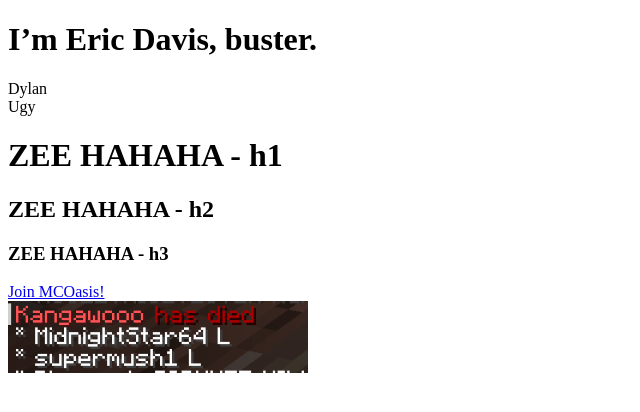
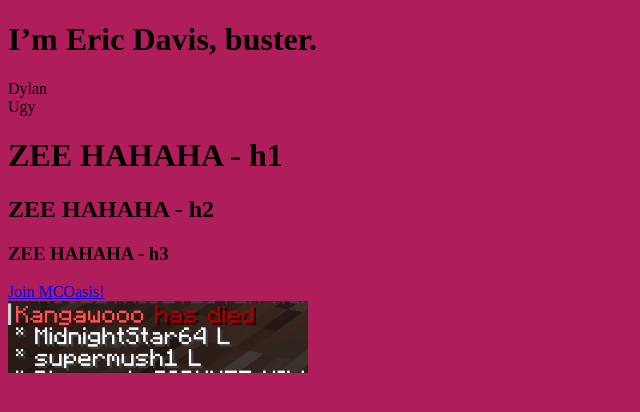
Before and after one commit to LazyGamer21/PortfolioWebsite, a plain HTML site: page index.html in a window 1280 px wide. Shown: the whole page, without its empty margins (0-640 px from the left). Drawn offline with Linux system fonts and the light colour scheme.

Commit message:
change bg color again

```diff
--- a/style.css
+++ b/style.css
@@ -1,7 +1,3 @@
 body {
-<<<<<<< HEAD
   background-color: #af1e5b;
-=======
-  background-color: lightblue;
->>>>>>> 88673be (change background color)
 }
```
